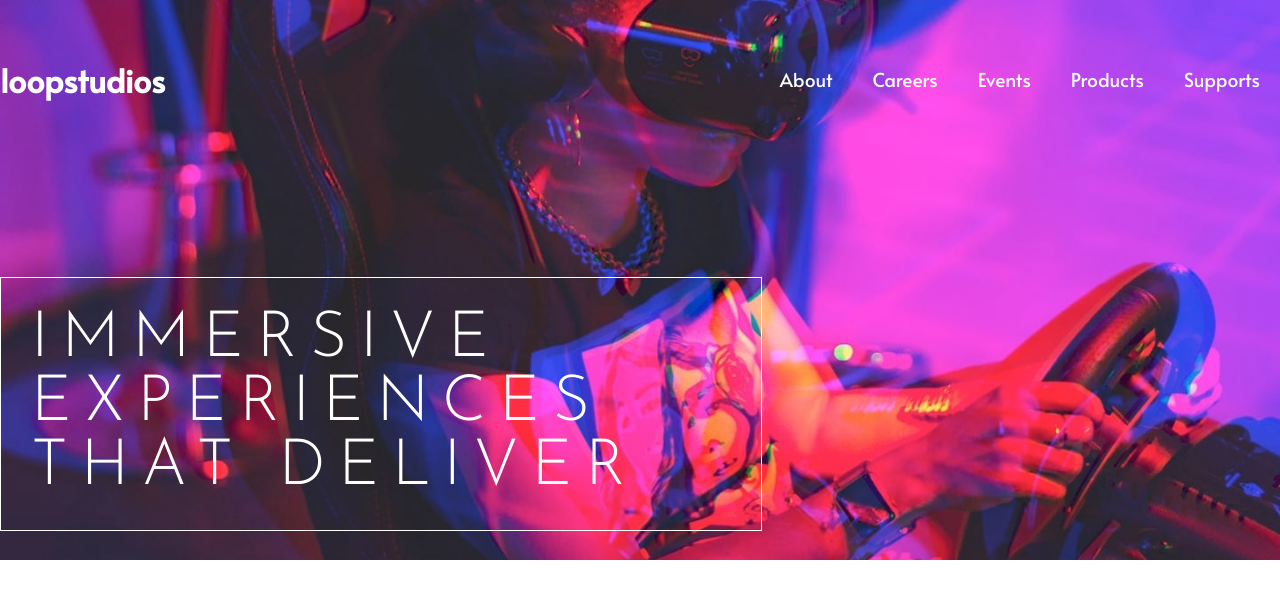
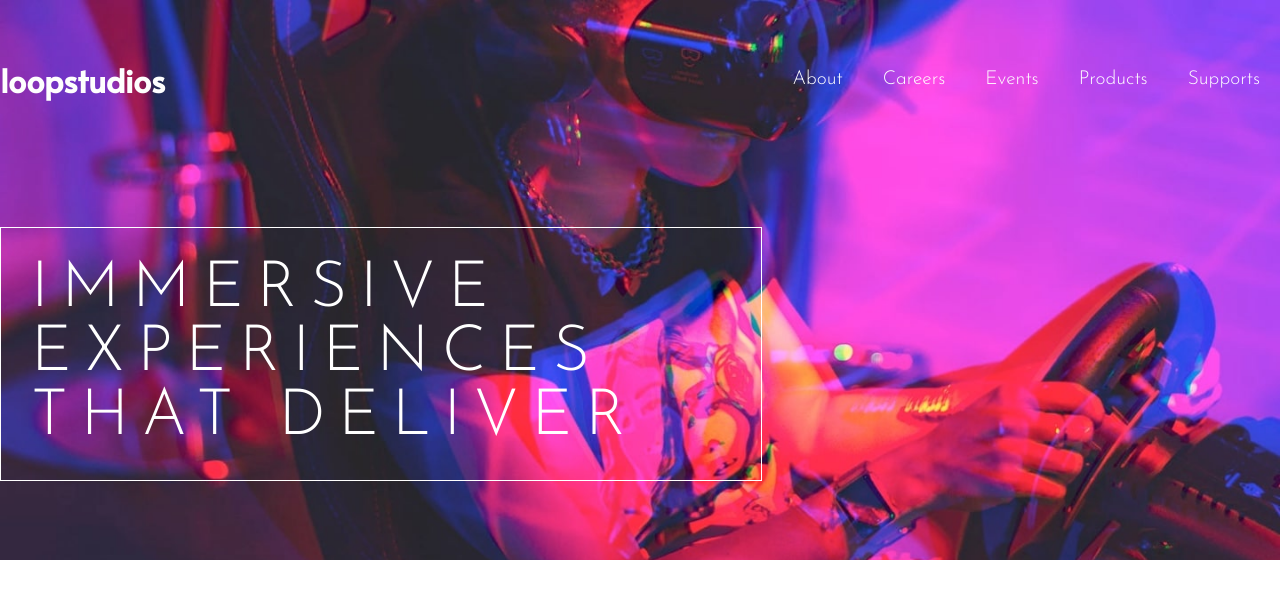
Before and after one commit to Sixpacks123/Loopstudios-landing-page, a Vue app: page / in a window 1280 px wide. Shown: the top 598 px of the page. Built offline with nearby package versions, Linux system fonts and the light colour scheme.

Commit message:
update margin card

```diff
--- a/src/App.vue
+++ b/src/App.vue
@@ -40,7 +40,7 @@ html, body{
 }
 .page-container { /** class for the same margin for all page */
    padding-top: 2em;
-    max-width: 1600px;
+    max-width: 1400px;
     margin: 0 auto;
 
   }
--- a/src/components/CardHero.vue
+++ b/src/components/CardHero.vue
@@ -18,7 +18,7 @@ export default {
     max-width: 700px;
     padding: 30px;
     align-items: flex-start;
-    margin-top: 150px;
+    margin-top: 100px;
 }
 span{
     color: white;
@@ -33,6 +33,7 @@ span{
   }
   .card{
       padding: 20px 5px;
+      margin-top: 150px;
   }
 }
 
--- a/src/components/Navbar.vue
+++ b/src/components/Navbar.vue
@@ -9,7 +9,7 @@
 
     <ul class="nav-links">
       <li v-for="list in navLinks" :key="list.key">
-        <a class="font" :href="list.link">{{ list.name }}</a>
+        <a class="font-text" :href="list.link">{{ list.name }}</a>
       </li>
     </ul>
 
@@ -109,7 +109,7 @@ ul.nav-links a {
     height: 100vh;
     top:0;
     right: 0;
-    padding: 100px;
+    padding:100px;
     align-items: center;
     justify-content: flex-start;
     background-color: black;
```
